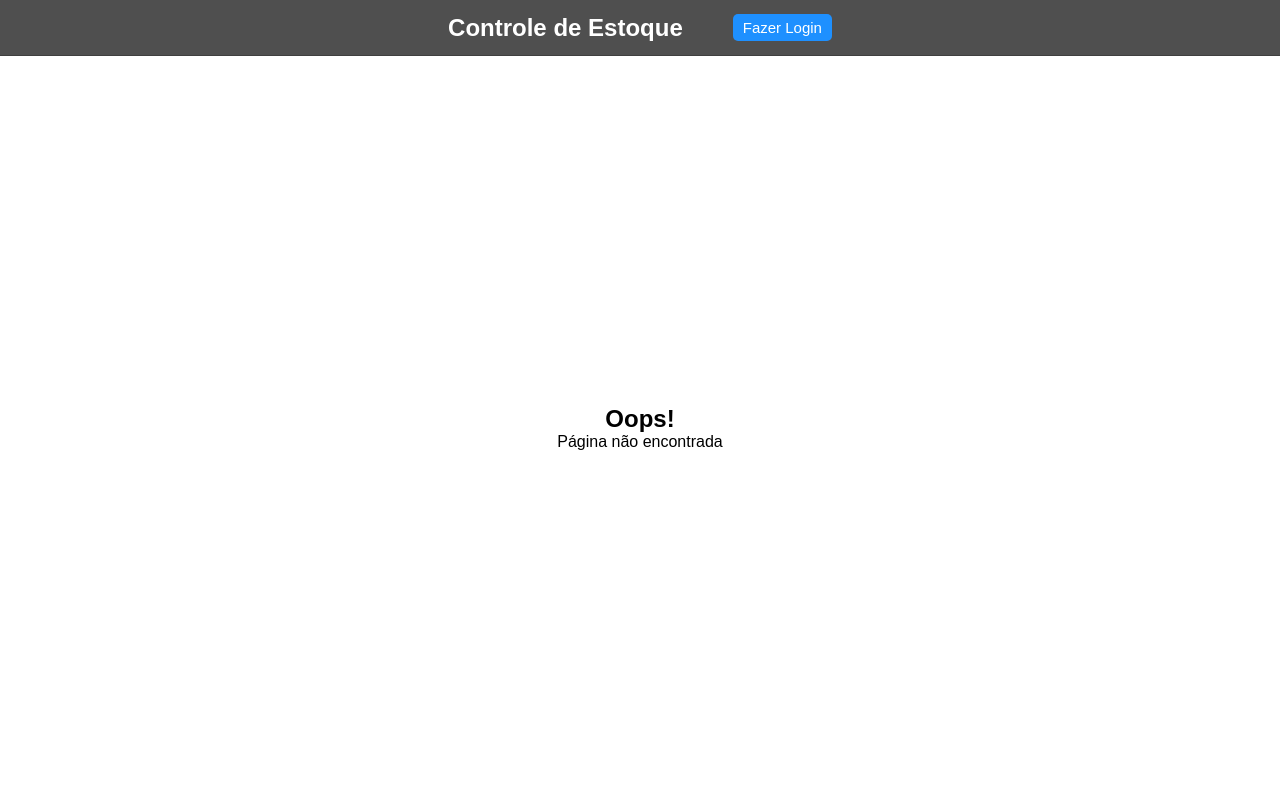
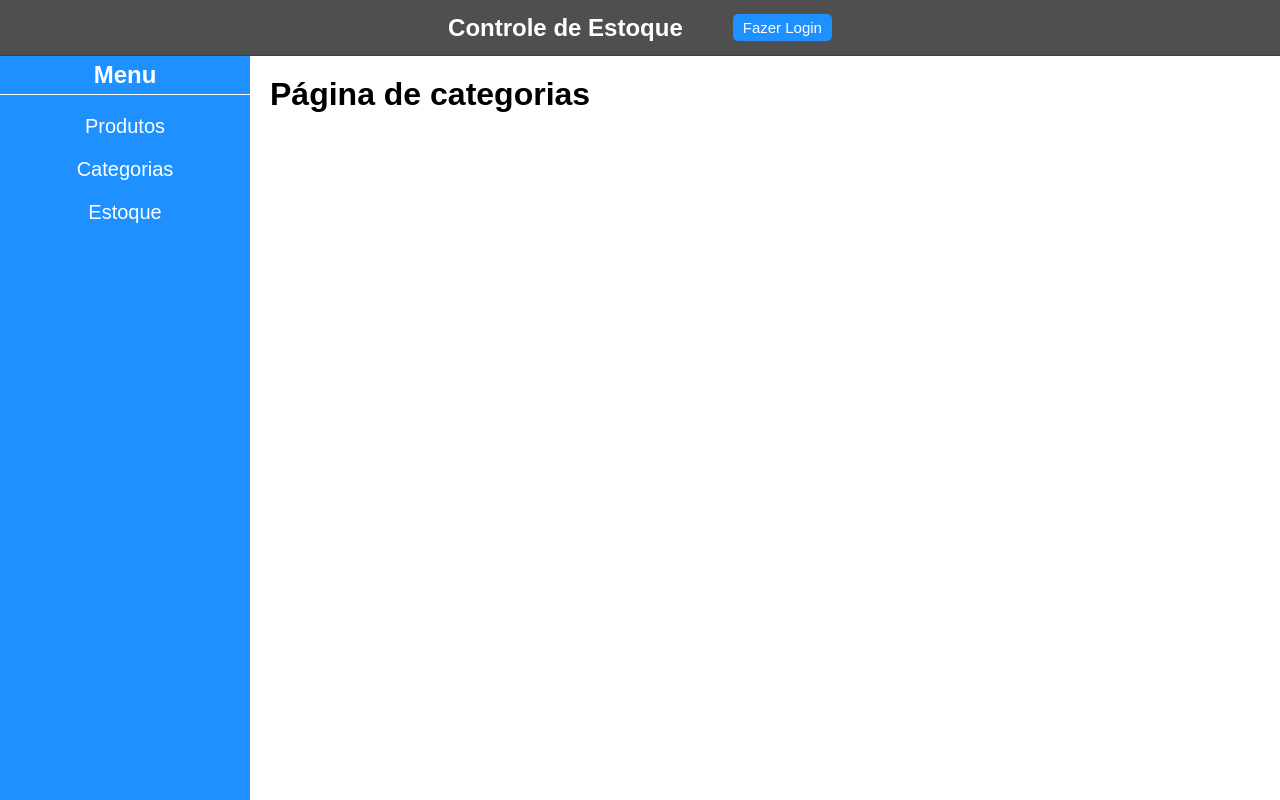
Before and after one commit to Gabriel-Sales-Mendonca/controlaestoque, a React (Create React App) app: page /categories in a window 1280 px wide. Built offline with nearby package versions, Linux system fonts and the light colour scheme.

Commit message:
Coloquei o Header dentro da navegação

```diff
--- a/src/App.js
+++ b/src/App.js
@@ -1,15 +1,13 @@
 import { RouterProvider} from 'react-router-dom'
 
 import router from './routes'
-import Header from './components/Header';
 import GlobalStyles from './styles/GlobalStyles';
 
 function App() {
   return (
     <>
       <GlobalStyles />
-      <Header />
-      <div className='container'>
+      <div>
         <RouterProvider router={router} />
       </div>
     </>
--- a/src/components/Header/index.js
+++ b/src/components/Header/index.js
@@ -1,4 +1,5 @@
 import React from 'react'
+import { Link } from 'react-router-dom'
 
 import { Nav } from './styled'
 
@@ -7,7 +8,7 @@ export default function Header() {
         <Nav>
             <div>
                 <h1>
-                    <a href='/'>Controle de Estoque</a>
+                    <Link to={'/'}>Controle de Estoque</Link>
                 </h1>
                 <button>Fazer Login</button>
             </div>
--- a/src/components/Menu/index.js
+++ b/src/components/Menu/index.js
@@ -5,7 +5,7 @@ import {Nav} from './styled'
 
 export default function Menu () {
     return (
-        <>
+        <div className='container'>
             <Nav className='menu'>
                 <div className='title'>
                     <h1>Menu</h1>
@@ -13,7 +13,7 @@ export default function Menu () {
 
                 <ul>
                     <li>
-                        <Link to={`products`}>Produtos</Link>
+                        <Link to={`/`}>Produtos</Link>
                     </li>
                     <li>
                         <Link to={`categories`}>Categorias</Link>
@@ -26,6 +26,6 @@ export default function Menu () {
             <div className='content'>
                 <Outlet />
             </div>
-        </>
+        </div>
     )
 }
--- a/src/components/Menu/styled.js
+++ b/src/components/Menu/styled.js
@@ -32,4 +32,8 @@ export const Nav = styled.nav`
     li:hover {
         background-color: rgba(30,180,255);
     }
+
+    a {
+        color: white;
+    }
 `
--- a/src/pages/Categories/index.js
+++ b/src/pages/Categories/index.js
@@ -0,0 +1,7 @@
+export default function Categories() {
+    return (
+        <>
+            <h1>Página de categorias</h1>
+        </>
+    )
+}
--- a/src/routes/index.js
+++ b/src/routes/index.js
@@ -1,18 +1,28 @@
 import { createBrowserRouter } from 'react-router-dom'
 
 import Menu from '../components/Menu'
+import Header from '../components/Header'
 import Error from '../pages/Error'
 import Products from '../pages/Products'
+import Categories from '../pages/Categories'
 
 const router = createBrowserRouter([
     {
         path: '/',
-        element: <Menu />,
+        element:
+            <div className='main'>
+                <Header />
+                <Menu />
+            </div>,
         errorElement: <Error />,
         children: [
             {
-                path: 'products',
+                path: '/',
                 element: <Products />
+            },
+            {
+                path: 'categories',
+                element: <Categories />
             }
         ]
     }
```
